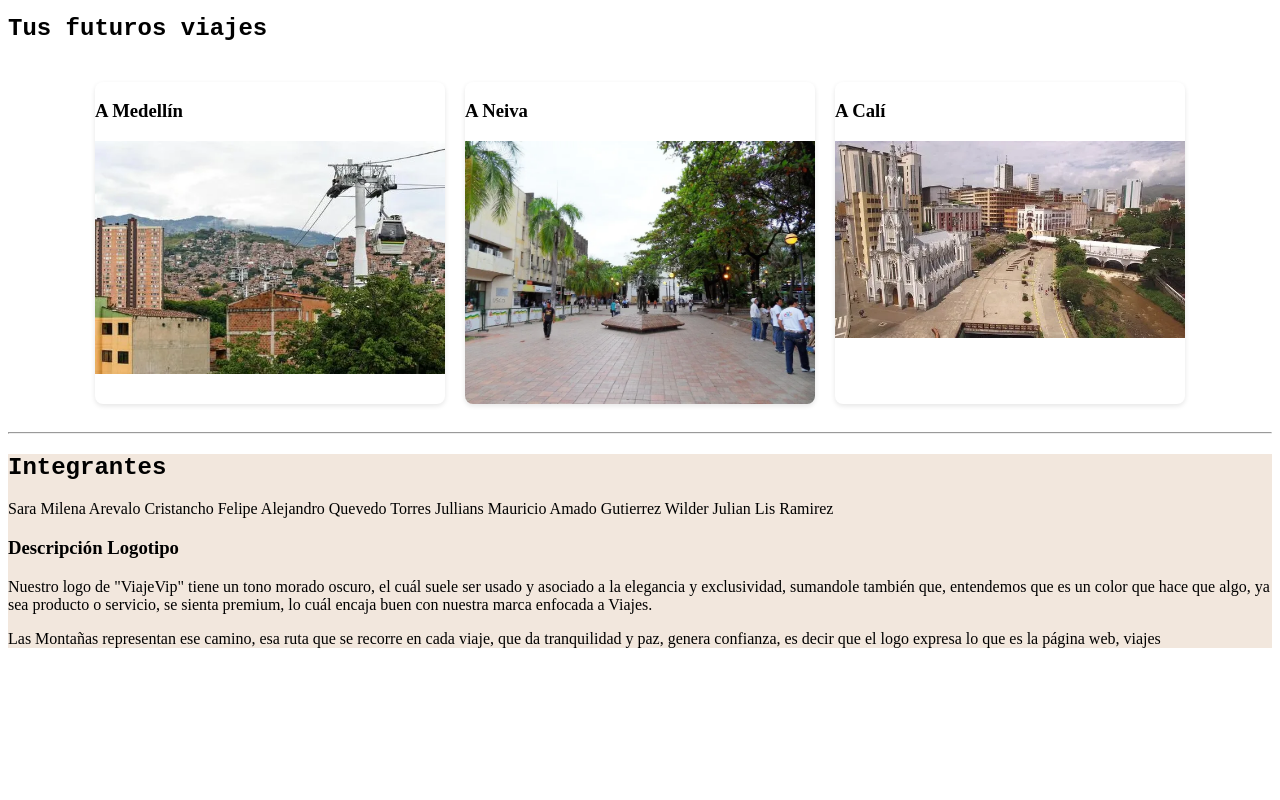
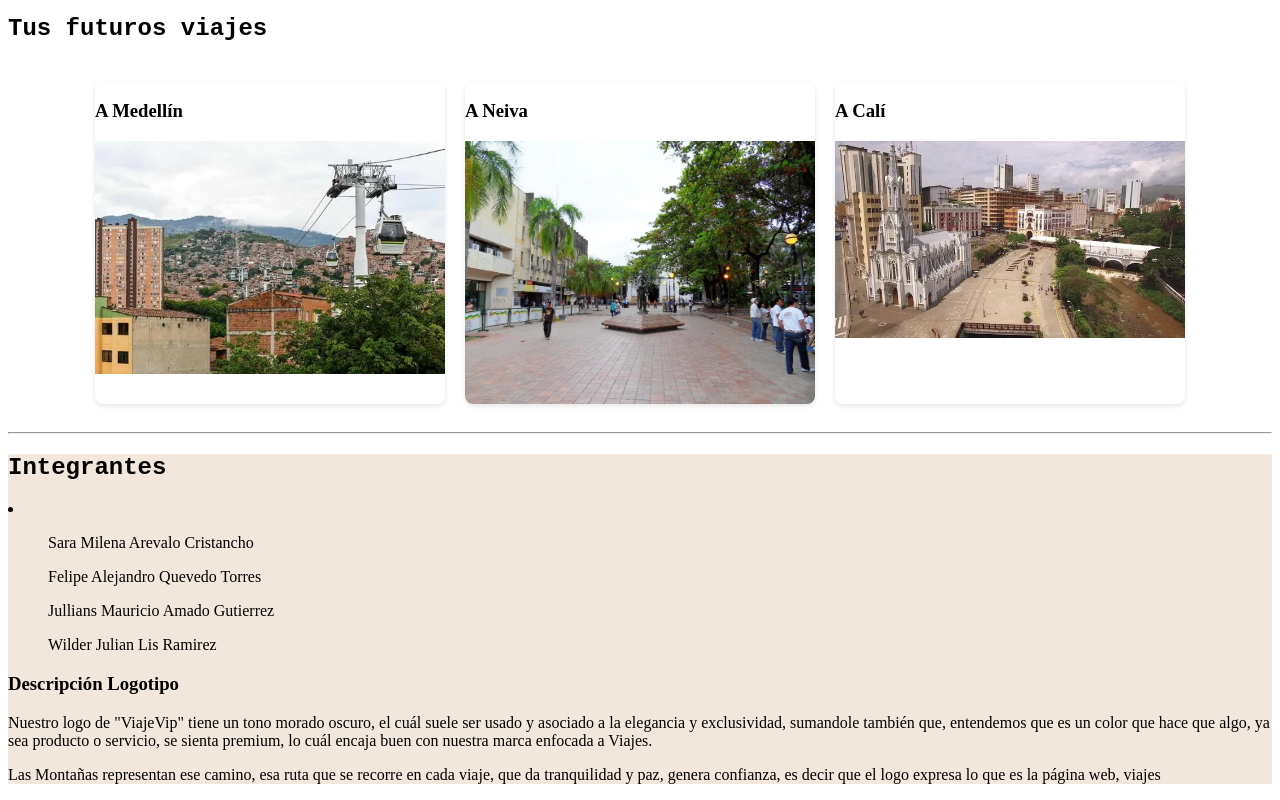
Before and after one commit to Wilder14lis/Pagina-Web, a plain HTML site: page index.html in a window 1280 px wide. Shown: the part 361-1161 px from the top of the page. Before the commit the page ends 1025 px from the top, so only its background shows below. Drawn offline with Linux system fonts and the light colour scheme.

Commit message:
lista integrantes

```diff
--- a/index.html
+++ b/index.html
@@ -34,10 +34,12 @@
 
     <footer>
         <h2>Integrantes</h2>
-        <label>Sara Milena Arevalo Cristancho</label>
-        <label>Felipe Alejandro Quevedo Torres</label>
-        <label>Jullians Mauricio Amado Gutierrez</label>
-        <label>Wilder Julian Lis Ramirez</label>
+        <li>
+            <ul>Sara Milena Arevalo Cristancho</ul>
+            <ul>Felipe Alejandro Quevedo Torres</ul>
+            <ul>Jullians Mauricio Amado Gutierrez</ul>
+            <ul>Wilder Julian Lis Ramirez</ul>
+        </li>
         <h3>Descripción Logotipo</h3>
         <p>
             Nuestro logo de "ViajeVip" tiene un tono morado oscuro, el cuál suele ser usado y asociado a la elegancia y exclusividad, sumandole también que, entendemos que es un color que hace que algo, ya sea producto o servicio, se sienta premium, lo cuál encaja buen con nuestra marca enfocada a Viajes.
```
